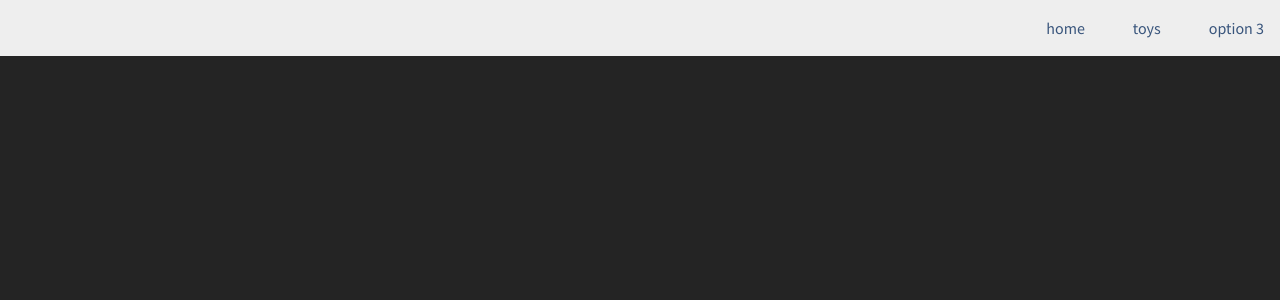
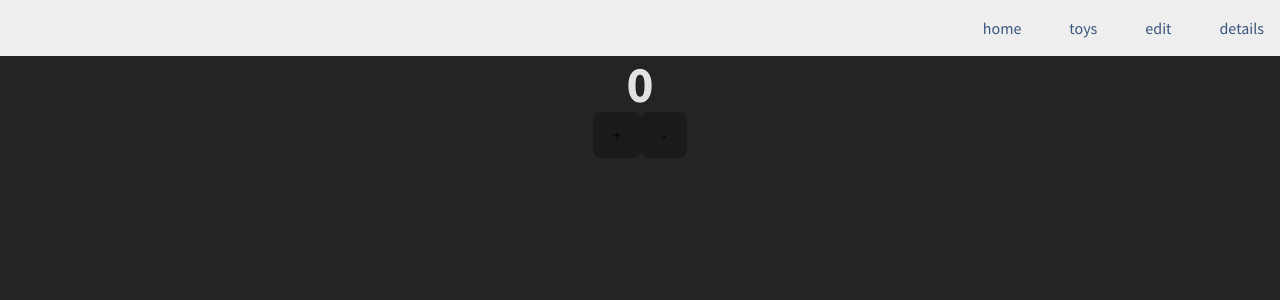
Before and after one commit to veritasx01/toy-proj, a React (Vite) app: page /toy-proj/edit in a window 1280 px wide. Before the commit this address had no page. Shown: the top 300 px of the page. Built offline with nearby package versions, Linux system fonts and the light colour scheme.

Commit message:
index in details and edit pages

```diff
--- a/src/App.jsx
+++ b/src/App.jsx
@@ -4,15 +4,19 @@ import { HomePage } from "./pages/HomePage";
 import { NavBar } from "./components/NavBar";
 import { store } from "./store/store";
 import { ToyIndex } from "./pages/ToyIndex";
+import { ToyEdit } from "./pages/ToyEdit";
+import { ToyDetails } from "./pages/ToyDetails";
 
 function App() {
   return (
     <Provider store={store}>
-      <BrowserRouter>
+      <BrowserRouter basename="/toy-proj">
         <NavBar />
         <Routes>
           <Route path="/" element={<HomePage />}></Route>
           <Route path="/toys" element={<ToyIndex />}></Route>
+          <Route path="/edit" element={<ToyEdit />}></Route>
+          <Route path="/details" element={<ToyDetails />}></Route>
         </Routes>
       </BrowserRouter>
     </Provider>
--- a/src/Pages/ToyDetails.jsx
+++ b/src/Pages/ToyDetails.jsx
@@ -1,3 +1,24 @@
-export function ToyDetails() {
-  return <></>
+import { counterReducer } from "../utils/helpers";
+import { useReducer } from "react";
+import { useSelector } from "react-redux";
+
+export function ToyDetails({ index = 0 }) {
+  const toys = useSelector((state) => state.toyModule.toys);
+  const modulo = toys.length;
+
+  const [counter, countDispatch] = useReducer(counterReducer, {
+    count: index % modulo,
+    modulo: modulo,
+  });
+
+  const inc = () => countDispatch({ type: "incrementModulo" });
+  const dec = () => countDispatch({ type: "decrementModulo" });
+
+  return (
+    <section>
+      <h1>{counter.count}</h1>
+      <button onClick={inc}>+</button>
+      <button onClick={dec}>-</button>
+    </section>
+  );
 }
--- a/src/Pages/ToyEdit.jsx
+++ b/src/Pages/ToyEdit.jsx
@@ -0,0 +1,24 @@
+import { counterReducer } from "../utils/helpers";
+import { useReducer} from "react";
+import { useSelector } from "react-redux";
+
+export function ToyEdit({ index = 0 }) {
+  const toys = useSelector((state) => state.toyModule.toys);
+  const modulo = useSelector((state) => state.toyModule.toys.length);
+
+  const [counter, countDispatch] = useReducer(counterReducer, {
+    count: index % modulo,
+    modulo: modulo,
+  });
+
+  const inc = () => countDispatch({ type: "incrementModulo" });
+  const dec = () => countDispatch({ type: "decrementModulo" });
+
+  return (
+    <section>
+      <h1>{counter.count}</h1>
+      <button onClick={inc}>+</button>
+      <button onClick={dec}>-</button>
+    </section>
+  );
+}
--- a/src/Pages/ToyIndex.jsx
+++ b/src/Pages/ToyIndex.jsx
@@ -6,7 +6,6 @@ import { setToys } from "../store/actions/toy-actions";
 
 export function ToyIndex() {
   const toys = useSelector((state) => state.toyModule.toys);
-  console.log("index toys: ", toys);
 
   return (
     <section className="toy-index">
--- a/src/components/NavBar.jsx
+++ b/src/components/NavBar.jsx
@@ -7,7 +7,8 @@ export function NavBar() {
         <nav>
           <NavLink to={"/"}>home</NavLink>
           <NavLink to={"/toys"}>toys</NavLink>
-          <NavLink>option 3</NavLink>
+          <NavLink to={"/edit"}>edit</NavLink>
+          <NavLink to={"/details"}>details</NavLink>
         </nav>
       </section>
     </header>
--- a/src/components/ToyList.jsx
+++ b/src/components/ToyList.jsx
@@ -15,6 +15,7 @@ export function ToyList({ toys }) {
           >
             Add message
           </button>
+          <button>View details</button>
         </article>
       ))}
     </div>
--- a/src/store/reducers/toy-reducer.js
+++ b/src/store/reducers/toy-reducer.js
@@ -4,7 +4,6 @@ export const SET_TOYS = 'SET_TOYS';
 
 let toys = await queryToys();
 if (!toys) toys = generateDummyToys();
-console.log("toys: ", toys);
 
 export const toyReducer = (state = {toys: toys}, action) => {
   switch (action.type) {
--- a/src/styles/App.scss
+++ b/src/styles/App.scss
@@ -38,14 +38,17 @@
 }
 
 .toy-card {
+  position: relative;
+  display: grid;
+  grid-template-rows: 1fr auto;
   background: $can-red;
-  max-width: 18rem;
-  height: 100%;
+  width: 100%;
   padding: 1rem;
-  aspect-ratio: 4 / 3;
+  aspect-ratio: 10 / 14;
   text-align: left;
   border-radius: 1rem;
   button {
-    margin-top: 2rem;
+    margin: auto 0.1rem auto 0.1rem;
+    grid-row: 2;
   }
 }
--- a/src/styles/index.scss
+++ b/src/styles/index.scss
@@ -123,7 +123,7 @@ button {
   border-radius: 8px;
   border: 1px solid transparent;
   padding: 0.6em 1.2em;
-  font-size: 1em;
+  font-size: 1rem;
   font-weight: 500;
   font-family: inherit;
   background-color: #1a1a1a;
--- a/src/styles/main.scss
+++ b/src/styles/main.scss
@@ -1,3 +1,4 @@
 @use "base";
 @use "index";
 @use "App";
+@use "queries";
--- /dev/null
+++ b/src/styles/queries.scss
@@ -0,0 +1,12 @@
+
+@media only screen and (max-width: 768px) {
+    .toys-container {
+        grid-template-columns: 1fr;
+        margin: 0 5vw;
+        place-items: center;
+    }
+    .toy-card {
+        aspect-ratio: 9 / 10;
+        max-width: 300px;
+    }
+}
--- a/src/utils/helpers.js
+++ b/src/utils/helpers.js
@@ -1,3 +1,5 @@
+import { act } from 'react';
+
 /**
  *
  * @param {number} start
@@ -31,12 +33,12 @@ export function base64Id(length = 8) {
  */
 export function randomSelect(array) {
   if (array.length === 0) return null;
-  const randomIndex = randomIntRange(0,array.length-1);
+  const randomIndex = randomIntRange(0, array.length - 1);
   return array[randomIndex];
 }
 
 export function getRandomSubset(arr, k) {
-  if (k > arr.length) throw new Error("Subset size exceeds array length");
+  if (k > arr.length) throw new Error('Subset size exceeds array length');
 
   const copy = [...arr];
   for (let i = copy.length - 1; i > 0; i--) {
@@ -46,3 +48,21 @@ export function getRandomSubset(arr, k) {
 
   return copy.slice(0, k);
 }
+
+export function counterReducer(state, action) {
+  switch (action.type) {
+    case 'incrementModulo':
+      return { ...state, count: (state.count + 1) % state.modulo };
+    case 'decrementModulo':
+      return {
+        ...state,
+        count: (state.count - 1 + state.modulo) % state.modulo,
+      };
+    case 'setModulo': {
+      const newCount = state.count % action.payload.modulo;
+      return { ...state, count: newCount, modulo: action.payload.modulo };
+    }
+    default:
+      return state;
+  }
+}
```
